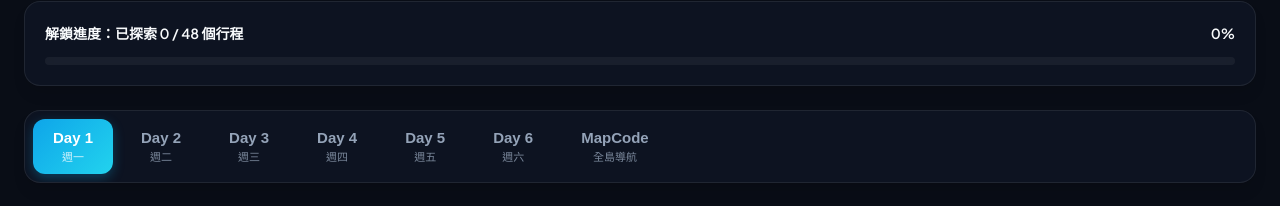
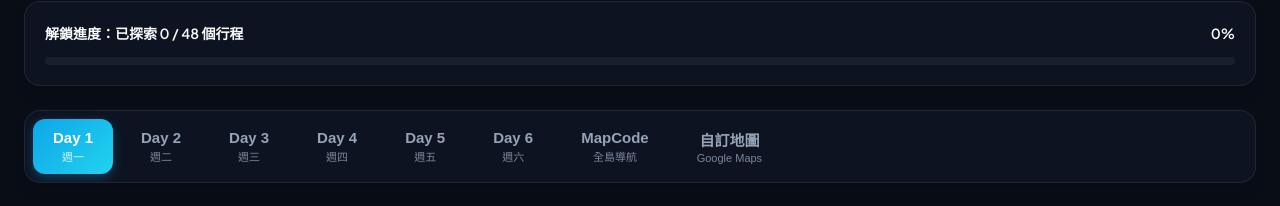
Before and after one commit to samcct-bit/2026travel-guide, a React (Vite) app: page / in a window 1280 px wide. Shown: the part 160-366 px from the top of the page. Built offline with nearby package versions, Linux system fonts and the light colour scheme.

Commit message:
Embed Google My Maps iframe in '自訂地圖' tab

```diff
--- a/src/App.tsx
+++ b/src/App.tsx
@@ -24,12 +24,12 @@ function App() {
     return 'dark';
   });
 
-  // Active Tab: 1-6 for days, 0 for MapCode list
+  // Active Tab: 1-6 for days, 0 for MapCode list, -1 for Google Maps
   const [activeTab, setActiveTab] = useState<number>(() => {
     const saved = localStorage.getItem('miyakojima-active-tab');
     if (saved) {
       const parsed = parseInt(saved, 10);
-      if (parsed >= 0 && parsed <= 6) return parsed;
+      if (parsed >= -1 && parsed <= 6) return parsed;
     }
     return 1;
   });
@@ -221,6 +221,15 @@ function App() {
               <span className="tab-button-desc">全島導航</span>
             </button>
           </li>
+          <li>
+            <button
+              className={`tab-button ${activeTab === -1 ? 'active' : ''}`}
+              onClick={() => setActiveTab(-1)}
+            >
+              <span>自訂地圖</span>
+              <span className="tab-button-desc">Google Maps</span>
+            </button>
+          </li>
         </ul>
       </nav>
 
@@ -300,7 +309,7 @@ function App() {
                         </div>
 
                         {activity.notes && (
-                          <p className="timeline-notes">{activity.notes}</p>
+                           <p className="timeline-notes">{activity.notes}</p>
                         )}
 
                         {/* Collapsible details */}
@@ -412,7 +421,7 @@ function App() {
             </div>
           </aside>
         </div>
-      ) : (
+      ) : activeTab === 0 ? (
         /* MapCode Directory Tab */
         <div className="mapcode-search-panel glass-panel">
           <div className="filter-bar">
@@ -460,6 +469,27 @@ function App() {
             </div>
           )}
         </div>
+      ) : (
+        /* Google My Maps Embed Tab */
+        <div className="google-maps-panel glass-panel">
+          <div className="filter-bar" style={{ display: 'flex', flexDirection: 'column', alignItems: 'flex-start', gap: '4px' }}>
+            <span className="day-theme-title">宮古島 Google 我的地圖 (自訂規劃)</span>
+            <span style={{ fontSize: '13px', color: 'var(--text-dark-muted)' }}>
+              已整合宮古島海陸熱門景點、素食餐廳、精品咖啡與自駕住宿，支援在地圖上直接點擊與規劃路線。
+            </span>
+          </div>
+          <div className="maps-iframe-container glass-card" style={{ padding: '6px', overflow: 'hidden', height: '620px', borderRadius: '16px', background: 'rgba(255, 255, 255, 0.02)', border: '1px solid rgba(255, 255, 255, 0.08)' }}>
+            <iframe
+              src="https://www.google.com/maps/d/embed?mid=1xPBlVw2djM31XMupsaG7EEbNEWGzX-w&ehbc=2E312F"
+              width="100%"
+              height="100%"
+              style={{ border: 0, borderRadius: '12px' }}
+              allowFullScreen
+              loading="lazy"
+              title="Miyakojima Custom Google Map"
+            ></iframe>
+          </div>
+        </div>
       )}
 
       {/* Footer */}
```
